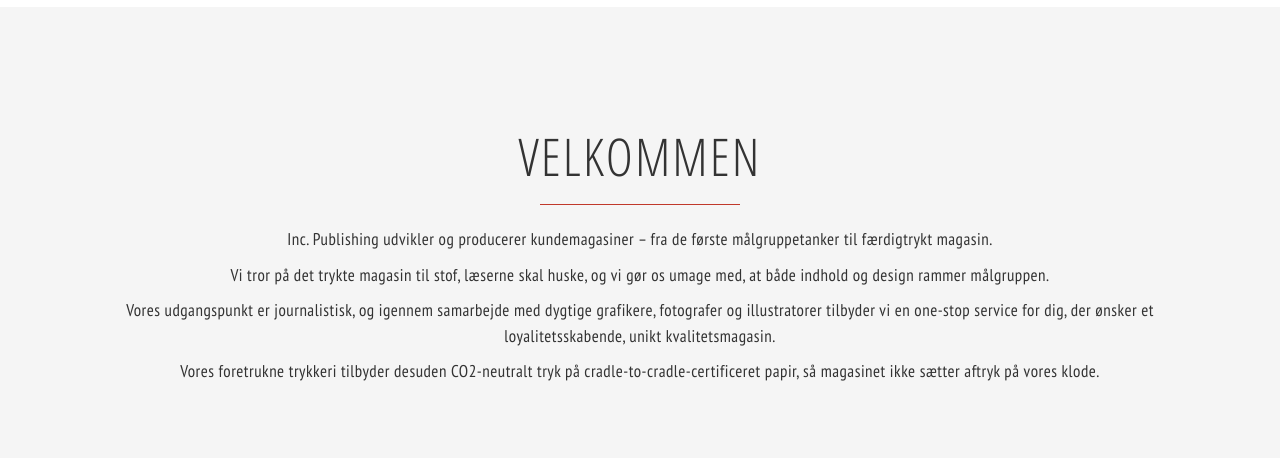
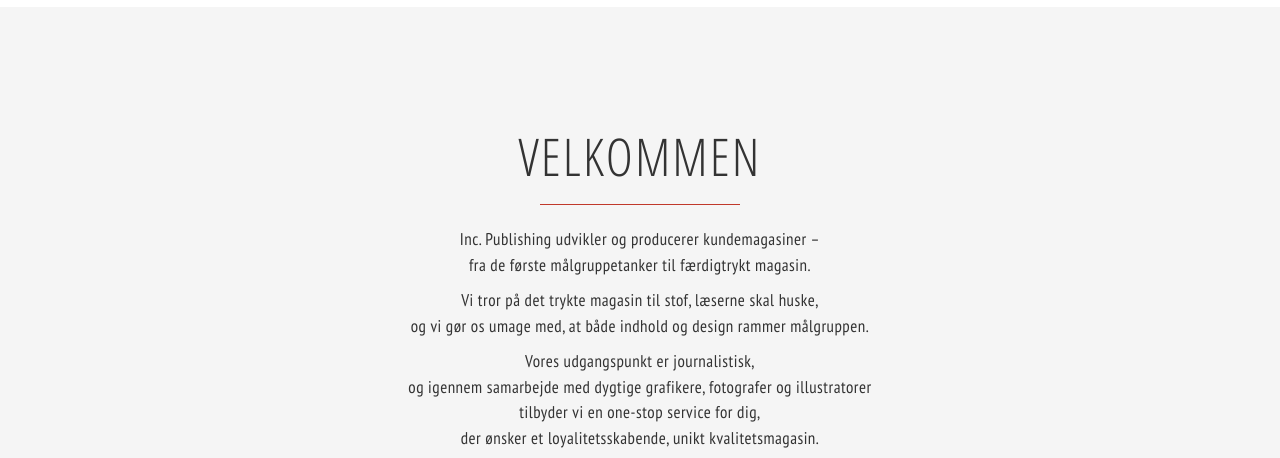
Before and after one commit to marcidenmark/WWW-IncPublishing-, a plain HTML site: page index.html in a window 1280 px wide. Shown: the part 821-1279 px from the top of the page. Drawn offline with nearby package versions, Linux system fonts and the light colour scheme.

Commit message:
updated intro texts breaks

```diff
--- a/index.html
+++ b/index.html
@@ -6,7 +6,7 @@
   <meta name="viewport" content="width=device-width, initial-scale=1.0, user-scalable=no">
   <meta name="description" content="">
   <meta name="author" content="">
-  <title>Inc. Publishing</title>
+  <title>Inc. Publishing– Magasiner der kan mærkes</title>
   <!-- Bootstrap Core CSS -->
   <link href="assets/css/bootstrap/bootstrap.min.css" rel="stylesheet" type="text/css">
   <!-- Retina.js - Load first for faster HQ mobile images. -->
@@ -15,10 +15,7 @@
   <link href="assets/font-awesome/css/font-awesome.min.css" rel="stylesheet" type="text/css">
   <!-- Default Fonts -->
   <!-- rotoboto yes -->
-<!--   <link href='http://fonts.googleapis.com/css?family=Roboto:400,100,100italic,300,300italic,400italic,500,500italic,700,700italic,900,900italic' rel='stylesheet' type='text/css'>
- -->  <!-- raleway YES -->
-<!--   <link href='http://fonts.googleapis.com/css?family=Raleway:400,100,200,300,600,500,700,800,900' rel='stylesheet' type='text/css'>
- -->  <!-- NEW FONTS -->
+
   <link href="https://fonts.googleapis.com/css?family=Open+Sans+Condensed:300,700|Open+Sans:300,400,600,700,800" rel="stylesheet">
   <link href="https://fonts.googleapis.com/css?family=PT+Sans+Narrow:400,700" rel="stylesheet">
 
@@ -47,7 +44,6 @@
       <script src="https://oss.maxcdn.com/libs/respond.js/1.3.0/respond.min.js"></script>
     <![endif]-->
 </head>
- <!-- Alternate Body Classes: .modern and .vintage -->
 
  <body id="page-top">
   <!-- Navigation -->
@@ -85,8 +81,11 @@
    </div>
    <!-- /.container -->
   </nav>
+
+
 	<header class="flexbox" style="background-image: url('assets/img/creative/inc_publishing_emblemB.png');">
 	</header>
+
   	<div class="container-fluid">
 	   <div class="row">
 		   <div class="col-xs-12 col-med-12">
@@ -104,10 +103,10 @@
      <div class="col-md-12 text-center">
       <h1 class="letter-spacing">Velkommen</h1>
       <hr class="colored">
-      <p>Inc. Publishing udvikler og producerer kundemagasiner – fra de første målgruppetanker til færdigtrykt magasin.</p>
-      <p> Vi tror på det trykte magasin til stof, læserne skal huske, og vi gør os umage med, at både indhold og design rammer målgruppen. </p>
-      <p> Vores udgangspunkt er journalistisk, og igennem samarbejde med dygtige grafikere, fotografer og illustratorer tilbyder vi en one-stop service for dig, der ønsker et loyalitetsskabende, unikt kvalitetsmagasin.</p>
-      <p>Vores foretrukne trykkeri tilbyder desuden CO2-neutralt tryk på cradle-to-cradle-certificeret papir, så magasinet ikke sætter aftryk på vores klode.
+      <p>Inc. Publishing udvikler og producerer kundemagasiner – <br> fra de første målgruppetanker til færdigtrykt magasin.</p>
+      <p> Vi tror på det trykte magasin til stof, læserne skal huske, <br> og vi gør os umage med, at både indhold og design rammer målgruppen. </p>
+      <p> Vores udgangspunkt er journalistisk, <br>og igennem samarbejde med dygtige grafikere, fotografer og illustratorer <br> tilbyder vi en one-stop service for dig, <br>der ønsker et loyalitetsskabende, unikt kvalitetsmagasin.</p>
+      <p>Vores foretrukne trykkeri tilbyder desuden <br>CO2-neutralt tryk på cradle-to-cradle-certificeret papir, <br>så magasinet ikke sætter aftryk på vores klode.
       </p>
      </div>
     </div>
```
Lines whose indentation alone changed are shown as unchanged.
